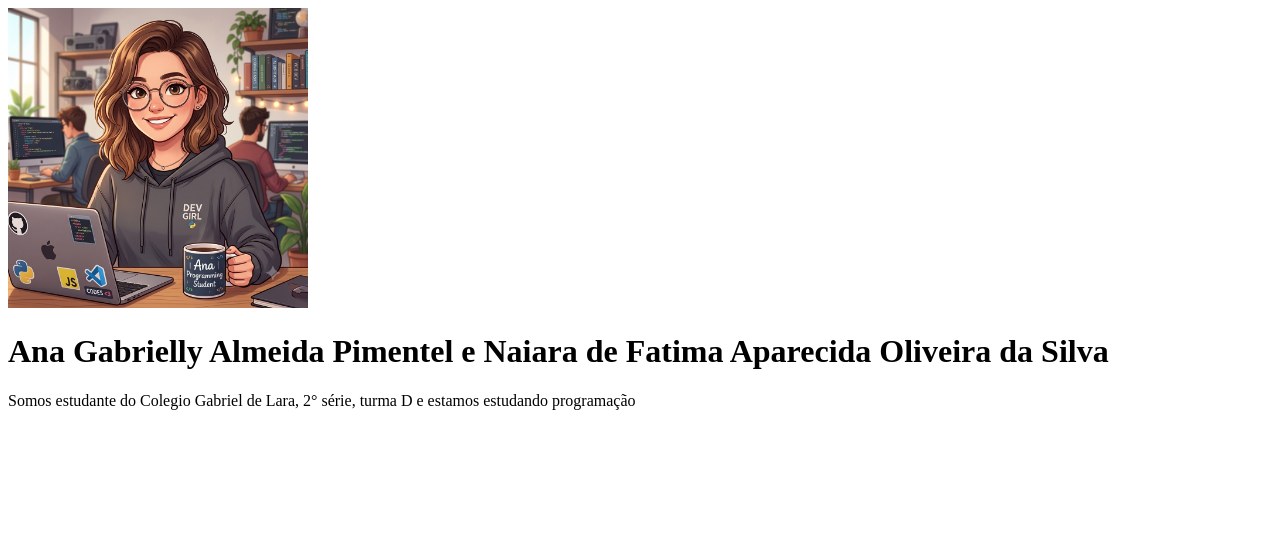
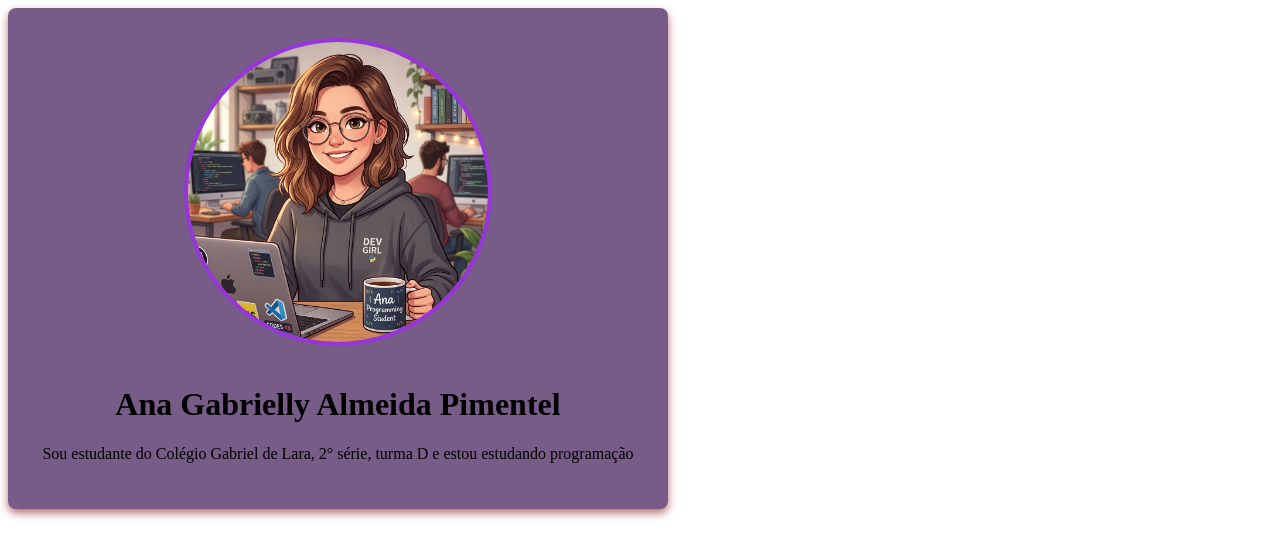
Before and after one commit to anaalmeidapimentel-lab/2d-segundo-repositorio, a plain HTML site: page index.html in a window 1280 px wide. Drawn offline with Linux system fonts and the light colour scheme.

Commit message:
aula 07/07

```diff
--- a/index.html
+++ b/index.html
@@ -1,16 +1,19 @@
 <!DOCTYPE html>
 <html lang="pt-br">
+
 <head>
     <meta charset="UTF-8">
     <meta name="viewport" content="width=device-width, initial-scale=1.0">
     <title>Document</title>
-    <style>
-        img { width:300px;}
-    </style>
+    <link rel="stylesheet" href="style.css">
 </head>
+
 <body>
-    <img src = "ana.jpeg" alt="">
-    <h1>Ana Gabrielly Almeida Pimentel e Naiara de Fatima Aparecida Oliveira da Silva</h1>
-    <p>Somos estudante do Colegio Gabriel de Lara, 2° série, turma D e estamos estudando programação</p>
+    <div class="container-perfil">
+        <img src="ana.jpeg" alt="Avatar da ana" class="foto-perfil">
+        <h1>Ana Gabrielly Almeida Pimentel</h1>
+        <p>Sou estudante do Colégio Gabriel de Lara, 2° série, turma D e estou estudando programação</p>
+    </div>
 </body>
+
 </html>
--- /dev/null
+++ b/style.css
@@ -0,0 +1,17 @@
+.foto-perfil {
+    width: 300px;
+    object-fit: cover;
+    border-radius: 50%;
+    border: 4px solid #9834db;
+    margin-bottom: 15px;
+}
+
+.container-perfil {
+    max-width: 600px;
+    text-align: center;
+    margin: 10 auto;
+    background-color: #765c86;
+    padding: 30px;
+    border-radius: 8px;
+    box-shadow: 0 4px 8px rgb(180, 109, 109);
+}
```
